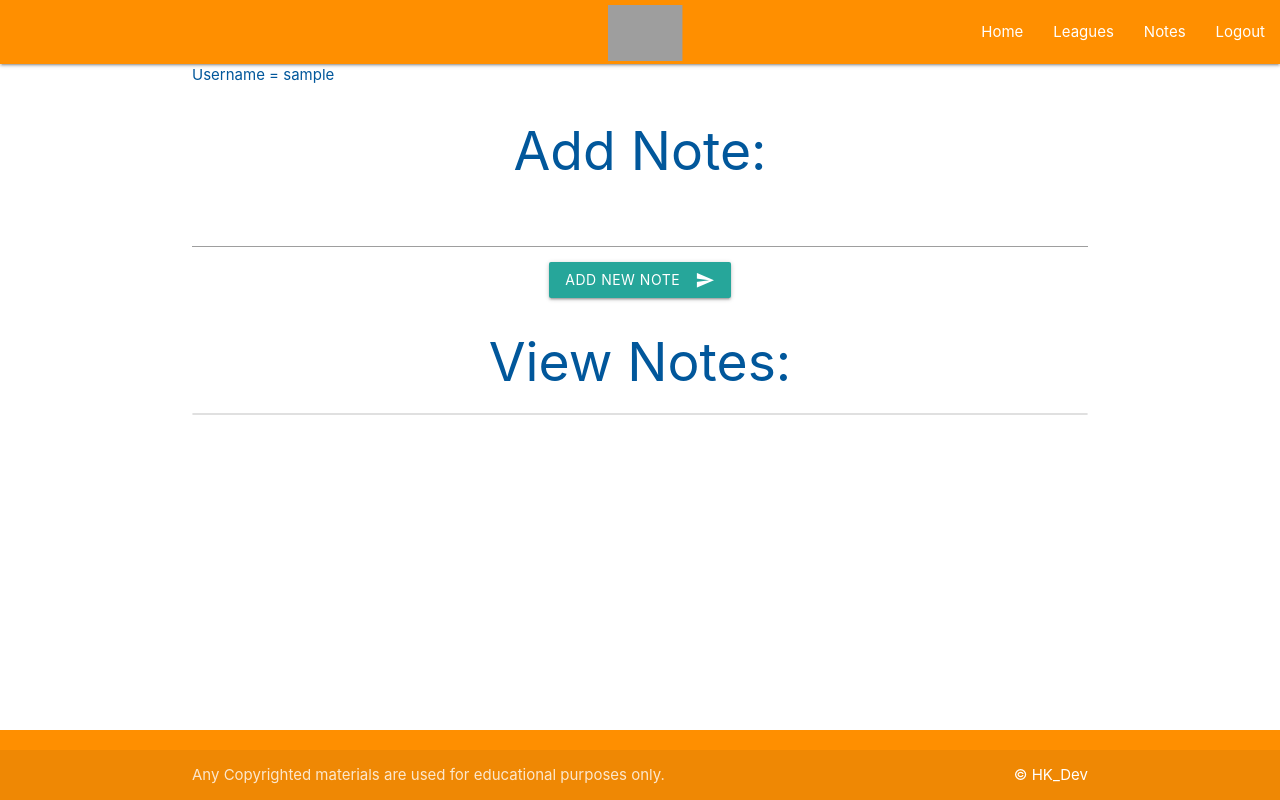
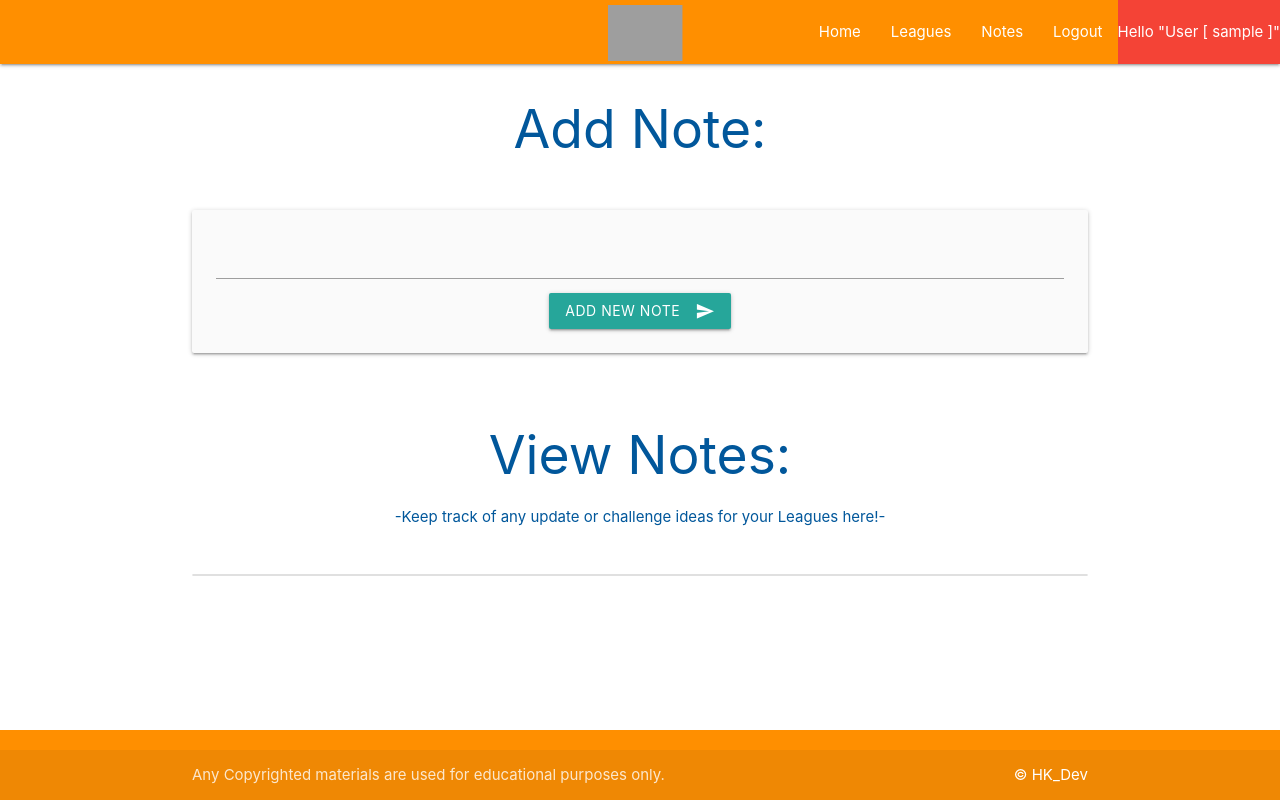
Before and after one commit to Hadokane/CI_PP3_OFFICE_CHAMPION, a Flask app: page /notes in a window 1280 px wide. Run offline with Flask 2, Linux system fonts and the light colour scheme; the visitor is signed in with stand-in values (Sample User, id 1); data comes from the database, SQL or seed files in the repository; data that the repository does not hold is empty; some libraries are stand-ins or nearby versions; grey boxes are pictures that could not be loaded.

Commit message:
Add materialize notes style & move username to nav

```diff
--- a/officechampion/templates/base.html
+++ b/officechampion/templates/base.html
@@ -28,10 +28,12 @@
             <ul class="right hide-on-med-and-down">
                 <li><a href="{{ url_for('home') }}">Home</a></li>
                 {% if user.is_authenticated %}
-                <li><a href="{{ url_for('league') }}">Leagues</a></li>
-                <li><a href="{{ url_for('notes') }}">Notes</a></li>
-                <li><a href="{{ url_for('logout') }}">Logout</a></li>
-                {% else %}
+                    <!-- Display username for testing & screenshot purposes -->
+                    <li><a href="{{ url_for('league') }}">Leagues</a></li>
+                    <li><a href="{{ url_for('notes') }}">Notes</a></li>
+                    <li><a href="{{ url_for('logout') }}">Logout</a></li>
+                    <li class="red">Hello "User [ {{ user.username }} ]"</li>
+                    {% else %}
                 <li><a href="{{ url_for('sign_up') }}">Sign Up</a></li>
                 <li><a href="{{ url_for('login') }}">Login</a></li>
                 {% endif %}
@@ -49,12 +51,7 @@
         <li><a href="{{ url_for('login') }}">Login</a></li>
         {% endif %}
     </ul>
-    <!-- Display username for testing & screenshot purposes -->
-    {% if user.is_authenticated %}
-    <p class="container left">
-        Username = {{ user.username }}
-    </p>
-    {% endif %}
+
     <!-- Checks if there are flash messages to display and shows them to the user -->
     {% with messages = get_flashed_messages(with_categories=true) %}
     {% if messages %}
--- a/officechampion/templates/edit_notes.html
+++ b/officechampion/templates/edit_notes.html
@@ -1,7 +1,7 @@
 {% extends "base.html" %}
 {% block content %}
 
-<h3 class="light-blue-text text-darken-4 center-align">Edit Task</h3>
+<h3 class="light-blue-text text-darken-4 center-align">Edit Notes</h3>
 
 <div class="row card-panel grey lighten-5">
     <form class="col s12" method="POST" action="{{ url_for('edit_notes', note_id=note.id) }}">
--- a/officechampion/templates/notes.html
+++ b/officechampion/templates/notes.html
@@ -6,24 +6,32 @@ Notes
 <div class="center">
    <h2>Add Note:</h2>
 </div>
+<br>
 <!-- Sends note data -->
+<div class="row card-panel grey lighten-5">
    <form method="POST">
       <textarea name="note" id="note" class="form-control materialize-textarea">
    </textarea>
       <br>
-   <div class="center container s">
+      <div class="center container">
          <button class="btn waves-effect waves-light" type="submit" name="action">Add New Note
             <i class="material-icons right">send</i>
          </button>
       </div>
    </form>
+</div>
+<br>
 <!-- Read/Update/Delete notes -->
-<div>
-   <h2 class="center">View Notes:</h2>
+<div class="center">
+   <h2>View Notes:</h2>
+   <p>-Keep track of any update or challenge ideas for your Leagues here!-</p>
+</div>
+<br>
+<div class="row">
    <ul id="notes" class="collection">
       <!-- user.notes accesses all notes related to the user -->
       {% for note in user.notes|sort(attribute="date") %}
-      <li class="collection-item">{{ note.data }}
+      <li class="collection-item grey lighten-5">{{ note.data }}
          <a href="{{ url_for('delete_note', note_id=note.id) }}" class="btn red accent-4 right">Delete Note</a>
          <a href="{{ url_for('edit_notes', note_id=note.id) }}" class="btn green accent-4 right right-spacer">Edit
             Note</a>
```
Lines whose indentation alone changed are shown as unchanged.
